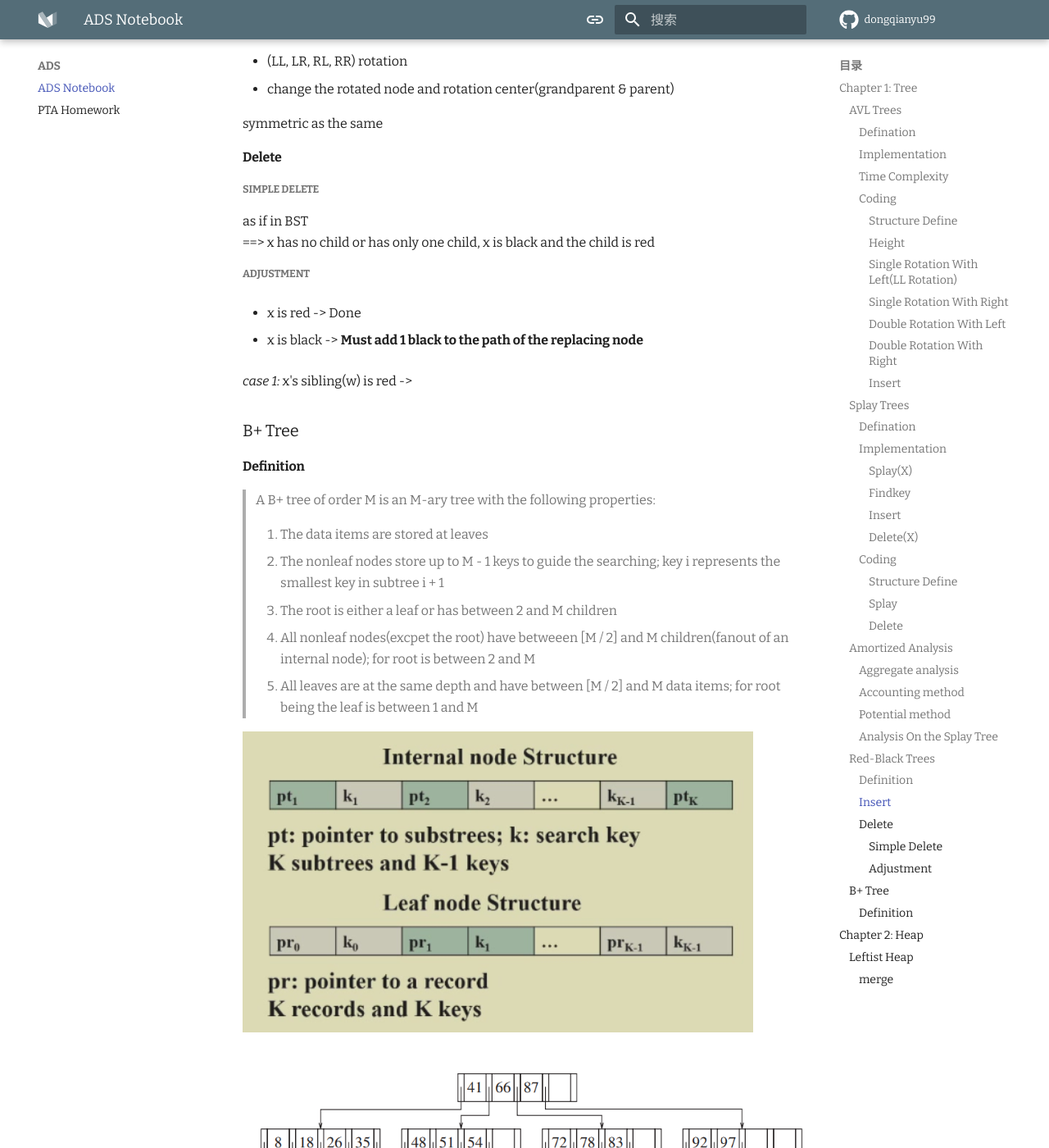
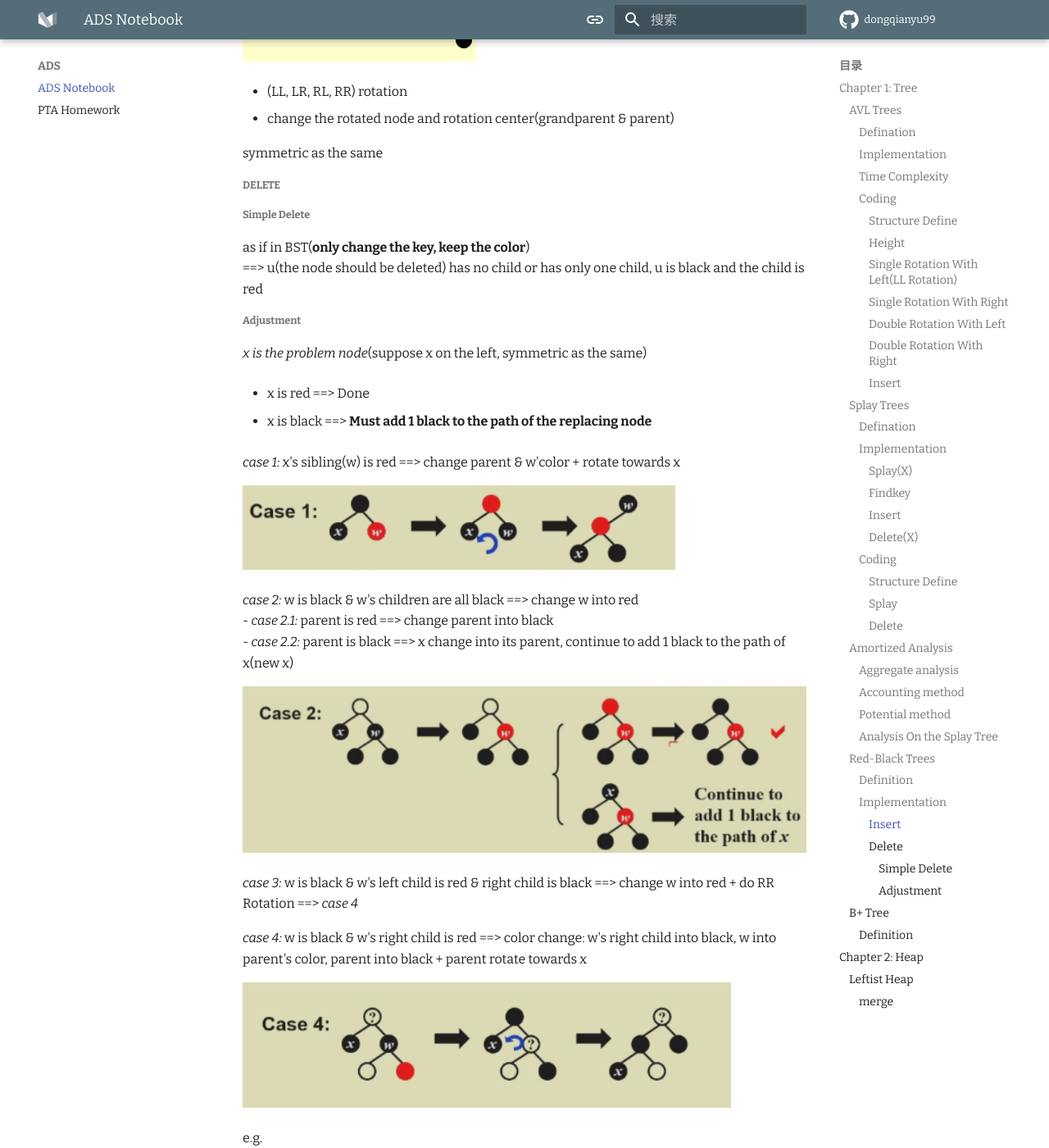
Before and after one commit to dongqianyu99/dongqianyu-blog, an MkDocs documentation site: the page built from docs/ADS/ADS notebook/notebook.md, in a window 1280 px wide and 1400 px high, scrolled down 14304 px. Shown: the whole window at 82% size. Built offline with MkDocs 1.6.1 and Material for MkDocs 9.7.7, drawn with Linux system fonts in a browser that asks for light colours; comment, search, counter and statistics services are not loaded; some of the changed text lies outside the part shown.

Commit message:
Update 2024/9/15

```diff
--- a/docs/ADS/ADS notebook/notebook.md
+++ b/docs/ADS/ADS notebook/notebook.md
@@ -6,14 +6,14 @@
 
 #### Defination
 
->The height of an empty tree is defined to be -1
+>The height of an empty tree is defined to be **-1**
 
 >An empty binary tree is height balanced.
 >If T is a nonempty binary tree with T~L~ and T~R~ as its left and right subtrees, then T is height balanced if
 >1. T~L~ and T~R~ are height balanced
 >2. **|h~L~ - h~R~| <= 1**
 >
->The **balance factor** BF(node) = h~L~ - h~R~; In an AVL tree, BF(node) = -1, 0 or 1
+>The **balance factor** **BF(node)** = h~L~ - h~R~; In an AVL tree, BF(node) = -1, 0 or 1
 
 #### Implementation
 
@@ -175,7 +175,7 @@ Insert( ElementType X, AvlTree T )
 
 #### Defination
 
->After a node is accessed, it is pushed to the root a series of AVL tree rotations
+>After a node is accessed, it is **pushed to the root** a series of AVL tree rotations
 
 >Target:
 >Any M consecutive tree operations starting **from an empty** tree take at most **O(MlogN)** time
@@ -187,22 +187,22 @@ easy to implement, no extra space, adaptive(continuous access)
 ##### Splay(X)
 For any nonroot node X, denote its parent by P and gradparent by G:
 
-case 1(zig): P is the root -> Rotate X and P
+*case 1(zig)*: P is the root -> Rotate X and P
 
-case 2: P is not the root
-- zig-zag -> double rotation(same as AVL)
+*case 2*: P is not the root
+- *zig-zag* ==> double rotation(same as AVL)
     ![alt text](image-19.png)
 
-- zig-zig -> single rotation(different from AVL)
+- *zig-zig* ==> single rotation(*different from AVL*)
     ![alt text](image-20.png)
 
 ##### Findkey
 1. find as in BST
-2. splay the found node
+2. *splay the found node*
 
 ##### Insert
 1. insert as in BST
-2. splay the new node
+2. *splay the new node*
 
 ##### Delete(X)
 1. Find(X) -> X will be at the root
@@ -305,12 +305,12 @@ Remove( ElementType Item, SplayTree T )
 
 ### Amortized Analysis
 
-consider the worst-case running time for any sequence of M operations
+consider the worst-case running time for any **sequence of M operations**
 
 >Target:
 >Any M consecutive operations (**from initial stat**) take at most **O(MlogN)** time -- **Amortized time bound**
 
-**worst-case bound >= amortized bound >= average-case bound**
+>**worst-case bound >= amortized bound >= average-case bound**
 
 #### Aggregate analysis
 e.g. *Stack with MultiPop*
@@ -392,12 +392,14 @@ e.g.
 >2. bh(Tree) >= h(Tree) / 2
 ![alt text](image-31.png)
 
-#### Insert
+#### Implementation
+
+##### Insert
 
 >1. insert it as in BST
->2. mark the new node red
+>2. **mark the new node red**
 
-*case 1:* parent is black -> Done
+*case 1:* parent is black ==> Done
 
 *case 2:* parent is red & uncle is red
 
@@ -414,19 +416,46 @@ e.g.
 
 symmetric as the same
 
-#### Delete
+##### Delete
 
-##### Simple Delete
-as if in BST
-==> x has no child or has only one child, x is black and the child is red
+###### Simple Delete
+as if in BST(**only change the key, keep the color**)
+==> u(the node should be deleted) has no child or has only one child, u is black and the child is red
 
-##### Adjustment
+###### Adjustment
 
-- x is red -> Done
+*x is the problem node*(suppose x on the left, symmetric as the same)
 
-- x is black -> **Must add 1 black to the path of the replacing node**
+- x is red ==> Done
 
-*case 1:* x's sibling(w) is red ->
+- x is black ==> **Must add 1 black to the path of the replacing node**
+
+*case 1:* x's sibling(w) is red ==> change parent & w'color + rotate towards x
+
+![alt text](image-32.png)
+
+
+*case 2:* w is black & w's children are all black ==> change w into red
+- *case 2.1:* parent is red ==> change parent into black
+- *case 2.2:* parent is black ==> x change into its parent, continue to add 1 black to the path of x(new x)
+
+![alt text](image-33.png)
+
+*case 3:* w is black & w's left child is red & right child is black ==> change w into red + do RR Rotation ==> *case 4*
+
+*case 4:* w is black & w's right child is red ==> color change: w's right child into black, w into parent's color, parent into black + parent rotate towards x
+
+![alt text](image-34.png)
+
+e.g.
+
+![alt text](image-35.png)
+
+Number of *rotations*
+|   |AVL|Red-Black Tree|
+|---|---|--------------|
+|Insertion|<=2|<=2|
+|Deletion|O(logN)|<=3|
 
 ### B+ Tree
 
```
Also changed, not shown: docs/ADS/ADS notebook/image-32.png (added), docs/ADS/ADS notebook/image-33.png (added), docs/ADS/ADS notebook/image-34.png (added), docs/ADS/ADS notebook/image-35.png (added).
